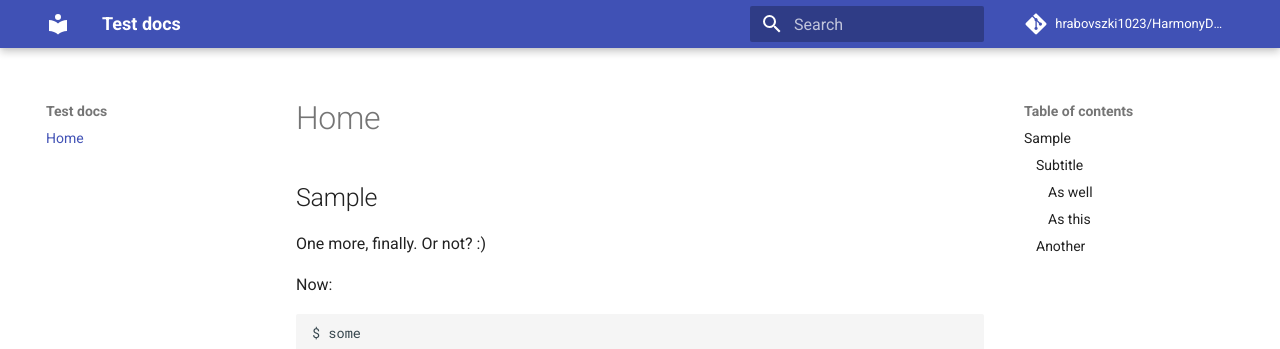
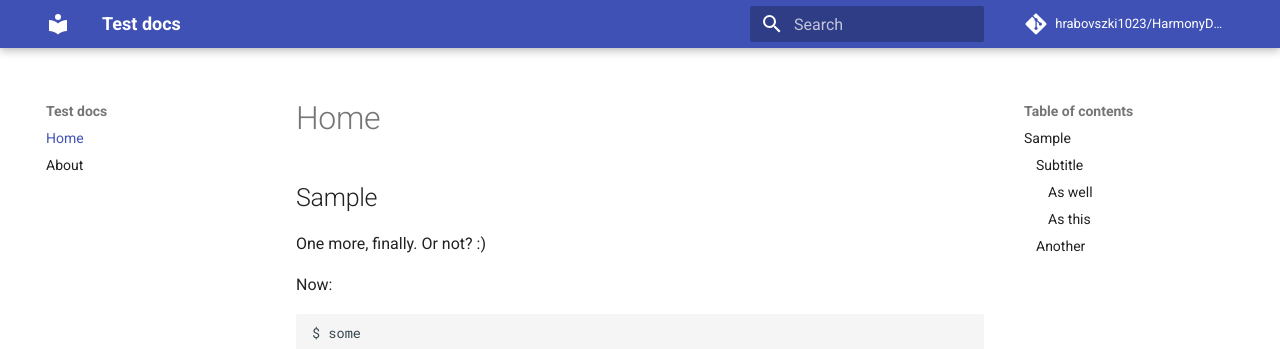
Before and after one commit to Hrabovszki1023/HarmonyDocs, an MkDocs documentation site: the page built from docs/index.md, in a window 1280 px wide. Shown: the top 349 px of the page. Built offline with MkDocs 1.6.1 and Material for MkDocs 9.7.7, drawn with Linux system fonts in a browser that asks for light colours; comment, search, counter and statistics services are not loaded.

Commit message:
Update mkdocs.yml

```diff
--- a/mkdocs.yml
+++ b/mkdocs.yml
@@ -5,6 +5,7 @@ docs_dir: docs/
 repo_name: 'hrabovszki1023/HarmonyDocs'
 repo_url: 'https://github.com/Hrabovszki1023/HarmonyDocs'
 nav:
-    - Home: index.md
+    - Home: 'index.md'
+    - About: 'about.md'
 theme:
   name: 'material'
```
